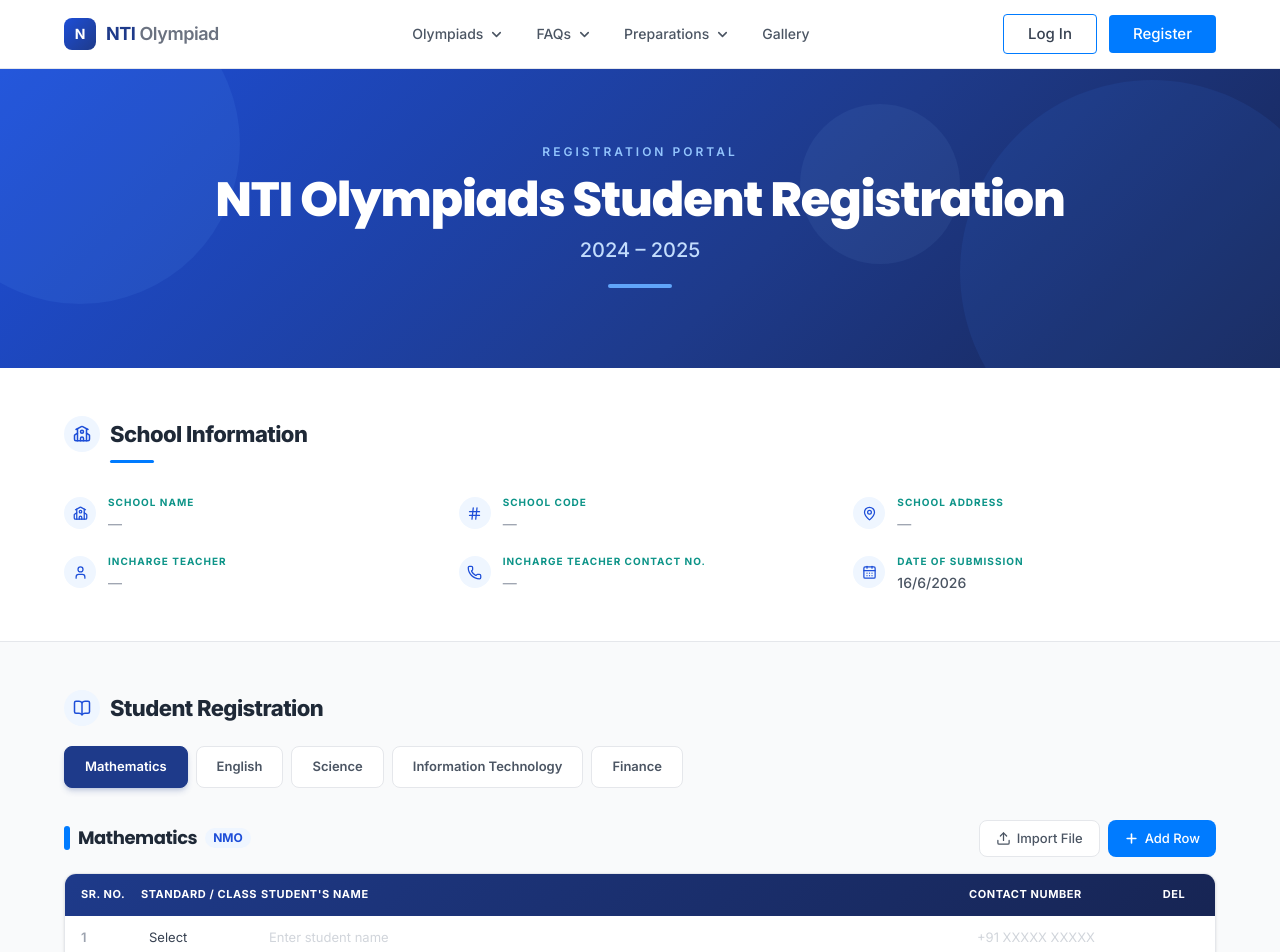
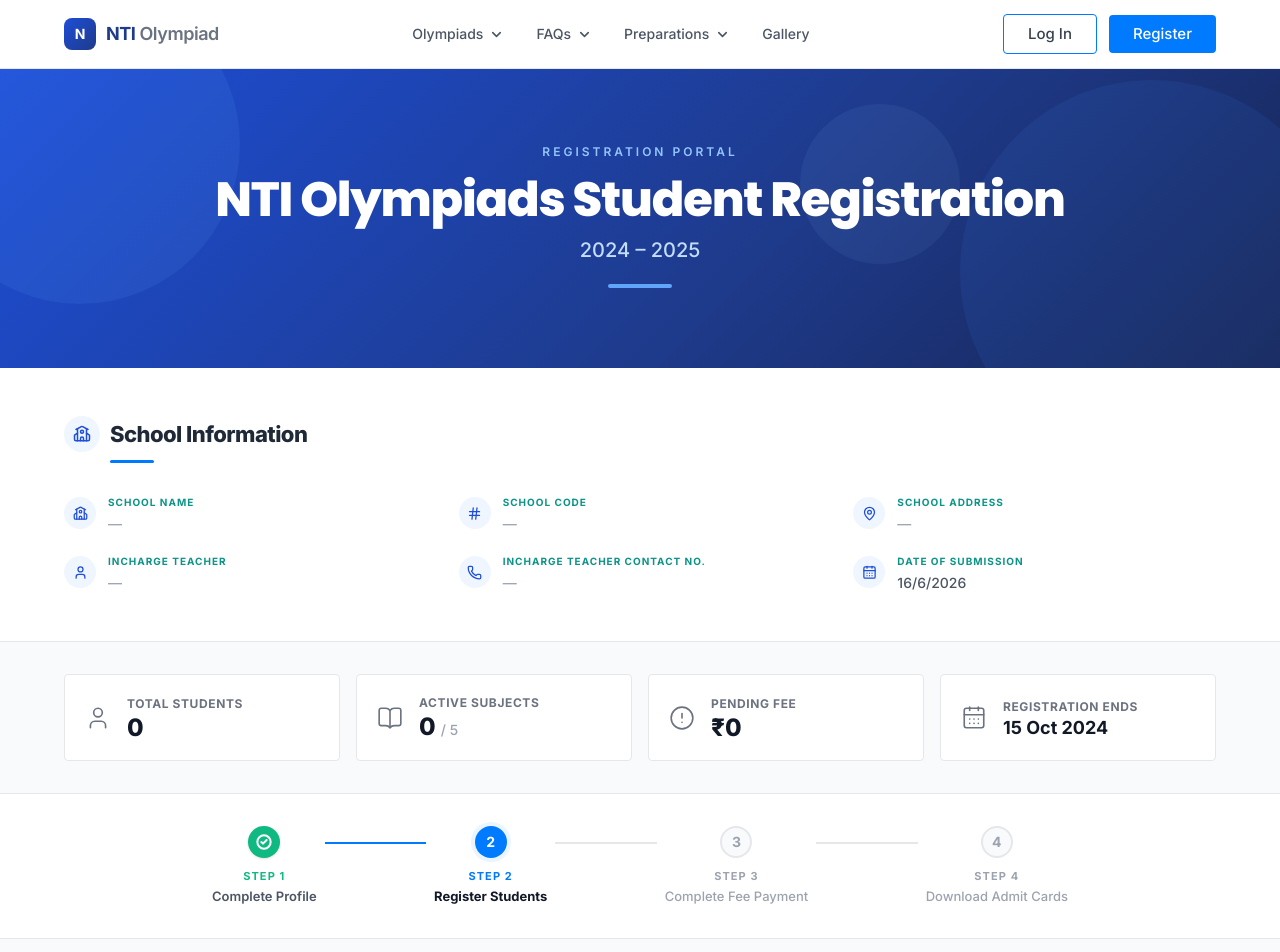
Before and after one commit to Euphatics/Olympiad, a React (Vite) app: page /school-panel in a window 1280 px wide. Shown: the top 952 px of the page. Built offline with nearby package versions, Linux system fonts and the light colour scheme.

Commit message:
style(SchoolPanel): refine layout, integrate progress tracker, and clean tabs/borders

```diff
--- a/src/pages/SchoolPanel/SchoolPanelPage.jsx
+++ b/src/pages/SchoolPanel/SchoolPanelPage.jsx
@@ -271,8 +271,8 @@
       {/* Modal */}
       <div className="fixed inset-0 z-[201] flex items-center justify-center p-4">
         <div
-          className="bg-white rounded-2xl shadow-2xl w-full max-w-[520px] overflow-hidden"
-          style={{ animation: 'dropdown 0.25s cubic-bezier(0.16, 1, 0.3, 1)' }}
+          className="bg-white rounded-sm shadow-2xl w-full max-w-[520px] overflow-hidden border"
+          style={{ animation: 'dropdown 0.25s cubic-bezier(0.16, 1, 0.3, 1)', borderColor: BORDER_COL }}
           onClick={(e) => e.stopPropagation()}
         >
           {/* Header */}
@@ -285,7 +285,7 @@
             </div>
             <button
               onClick={handleClose}
-              className="p-1.5 rounded-lg text-gray-400 hover:bg-gray-100 hover:text-gray-600 transition-colors"
+              className="p-1.5 rounded-md text-gray-400 hover:bg-gray-100 hover:text-gray-600 transition-colors"
             >
               <X size={18} strokeWidth={2} />
             </button>
@@ -320,12 +320,12 @@
                 <label
                   htmlFor="csv-upload"
                   className="flex flex-col items-center justify-center gap-3 py-8 border-2 border-dashed
-                    rounded-xl cursor-pointer transition-colors duration-200
+                    rounded-md cursor-pointer transition-colors duration-200
                     hover:border-[#007BFF] hover:bg-blue-50/30"
                   style={{ borderColor: '#D1D5DB' }}
                 >
                   <div
-                    className="w-12 h-12 rounded-full flex items-center justify-center"
+                    className="w-12 h-12 rounded-md flex items-center justify-center"
                     style={{ background: ICON_BG }}
                   >
                     <Upload size={22} style={{ color: ICON_COL }} strokeWidth={2} />
@@ -365,7 +365,7 @@
                       value={sheetsUrl}
                       onChange={(e) => setSheetsUrl(e.target.value)}
                       placeholder="https://docs.google.com/spreadsheets/d/..."
-                      className="w-full pl-9 pr-3 py-2.5 text-[13px] border rounded-lg outline-none
+                      className="w-full pl-9 pr-3 py-2.5 text-[13px] border rounded-md outline-none
                         transition-all text-gray-800 placeholder:text-gray-400
                         border-gray-300 focus:border-[#007BFF] focus:ring-1 focus:ring-[#007BFF]"
                     />
@@ -373,7 +373,7 @@
                   <button
                     onClick={handleSheetsImport}
                     disabled={!sheetsUrl.trim() || loading}
-                    className="px-4 py-2.5 text-[13px] font-semibold text-white rounded-lg
+                    className="px-4 py-2.5 text-[13px] font-semibold text-white rounded-md
                       transition-all duration-200 disabled:opacity-50 disabled:cursor-not-allowed
                       hover:shadow-md active:scale-[0.97]"
                     style={{ background: PRIMARY_BLUE }}
@@ -387,7 +387,7 @@
             {/* Status message */}
             {status && (
               <div
-                className={`flex items-start gap-2 mt-4 px-3 py-2.5 rounded-lg text-xs leading-relaxed border ${
+                className={`flex items-start gap-2 mt-4 px-3 py-2.5 rounded-sm text-xs leading-relaxed border ${
                   status.type === 'success'
                     ? 'bg-emerald-50 text-emerald-700 border-emerald-200'
                     : 'bg-red-50 text-red-700 border-red-200'
@@ -500,6 +500,17 @@
   };
 
   const activeTab = SUBJECT_TABS.find((t) => t.key === activeSubject);
+
+  // --- Calculate Quick Stats ---
+  const totalStudents = Object.values(studentsBySubject).reduce((acc, rows) => {
+    return acc + rows.filter(r => r.studentName && r.studentName.trim() !== '').length;
+  }, 0);
+
+  const activeSubjectsCount = Object.values(studentsBySubject).filter(rows =>
+    rows.some(r => r.studentName && r.studentName.trim() !== '')
+  ).length;
+
+  const totalFee = totalStudents * 150; // Assuming ₹150 per student
 
   return (
     <>
@@ -631,6 +642,113 @@
       </section>
 
       {/* ════════════════════════════════════════════════════════
+          QUICK STATS SECTION
+          ════════════════════════════════════════════════════════ */}
+      <section className="w-full py-8 border-b" style={{ background: '#F8FAFC', borderColor: BORDER_COL }}>
+        <PageContainer className="max-w-[1280px] mx-auto">
+          <div className="grid grid-cols-1 sm:grid-cols-2 lg:grid-cols-4 gap-4">
+
+            {/* Stat Card 1 */}
+            <div className="bg-white rounded-sm border p-5 flex items-center gap-4 transition-shadow hover:shadow-md" style={{ borderColor: BORDER_COL }}>
+              <User size={26} style={{ color: '#6B7280' }} strokeWidth={1.5} className="flex-shrink-0" />
+              <div>
+                <p className="text-xs font-bold uppercase tracking-wider text-gray-500 mb-1">Total Students</p>
+                <p className="text-2xl font-extrabold text-gray-900 leading-none">{totalStudents}</p>
+              </div>
+            </div>
+
+            {/* Stat Card 2 */}
+            <div className="bg-white rounded-sm border p-5 flex items-center gap-4 transition-shadow hover:shadow-md" style={{ borderColor: BORDER_COL }}>
+              <BookOpen size={26} style={{ color: '#6B7280' }} strokeWidth={1.5} className="flex-shrink-0" />
+              <div>
+                <p className="text-xs font-bold uppercase tracking-wider text-gray-500 mb-1">Active Subjects</p>
+                <p className="text-2xl font-extrabold text-gray-900 leading-none">{activeSubjectsCount} <span className="text-sm font-medium text-gray-400">/ {SUBJECT_TABS.length}</span></p>
+              </div>
+            </div>
+
+            {/* Stat Card 3 */}
+            <div className="bg-white rounded-sm border p-5 flex items-center gap-4 transition-shadow hover:shadow-md" style={{ borderColor: BORDER_COL }}>
+              <AlertCircle size={26} style={{ color: '#6B7280' }} strokeWidth={1.5} className="flex-shrink-0" />
+              <div>
+                <p className="text-xs font-bold uppercase tracking-wider text-gray-500 mb-1">Pending Fee</p>
+                <p className="text-2xl font-extrabold text-gray-900 leading-none">₹{totalFee.toLocaleString('en-IN')}</p>
+              </div>
+            </div>
+
+            {/* Stat Card 4 */}
+            <div className="bg-white rounded-sm border p-5 flex items-center gap-4 transition-shadow hover:shadow-md" style={{ borderColor: BORDER_COL }}>
+              <CalendarDays size={26} style={{ color: '#6B7280' }} strokeWidth={1.5} className="flex-shrink-0" />
+              <div>
+                <p className="text-xs font-bold uppercase tracking-wider text-gray-500 mb-1">Registration Ends</p>
+                <p className="text-lg font-bold text-gray-900 leading-none mt-1">15 Oct 2024</p>
+              </div>
+            </div>
+
+          </div>
+        </PageContainer>
+      </section>
+
+      {/* ════════════════════════════════════════════════════════
+          PROGRESS TRACKER
+          ════════════════════════════════════════════════════════ */}
+      <section className="w-full py-8 border-b" style={{ background: '#FFFFFF', borderColor: BORDER_COL }}>
+        <PageContainer className="max-w-[1000px] mx-auto">
+          <div className="flex flex-col md:flex-row items-center justify-between gap-4 relative">
+
+            {/* Connecting Line */}
+            <div className="hidden md:block absolute top-[16px] left-[50px] right-[50px] h-[2px] z-0" style={{ background: '#E5E7EB' }}>
+              <div className="h-full transition-all duration-500" style={{ width: '33%', background: PRIMARY_BLUE }} />
+            </div>
+
+            {/* Step 1: Complete Profile */}
+            <div className="relative z-10 flex flex-col items-center gap-2.5 bg-white px-2">
+              <div className="w-8 h-8 rounded-full flex items-center justify-center text-white text-sm font-bold shadow-sm" style={{ background: '#10B981' }}>
+                <CheckCircle2 size={16} strokeWidth={3} />
+              </div>
+              <div className="text-center">
+                <p className="text-[11px] font-bold uppercase tracking-widest" style={{ color: '#10B981' }}>Step 1</p>
+                <p className="text-[13px] font-semibold text-gray-600 mt-0.5">Complete Profile</p>
+              </div>
+            </div>
+
+            {/* Step 2: Register Students */}
+            <div className="relative z-10 flex flex-col items-center gap-2.5 bg-white px-2">
+              <div className="w-8 h-8 rounded-full flex items-center justify-center text-white text-sm font-bold shadow-sm ring-4 ring-blue-50" style={{ background: PRIMARY_BLUE }}>
+                2
+              </div>
+              <div className="text-center">
+                <p className="text-[11px] font-bold uppercase tracking-widest" style={{ color: PRIMARY_BLUE }}>Step 2</p>
+                <p className="text-[13px] font-bold text-gray-900 mt-0.5">Register Students</p>
+              </div>
+            </div>
+
+            {/* Step 3: Complete Fee Payment */}
+            <div className="relative z-10 flex flex-col items-center gap-2.5 bg-white px-2">
+              <div className="w-8 h-8 rounded-full flex items-center justify-center bg-gray-50 text-gray-400 text-sm font-bold border-2 border-gray-200">
+                3
+              </div>
+              <div className="text-center">
+                <p className="text-[11px] font-bold uppercase tracking-widest text-gray-400">Step 3</p>
+                <p className="text-[13px] font-medium text-gray-400 mt-0.5">Complete Fee Payment</p>
+              </div>
+            </div>
+
+            {/* Step 4: Download Admit Cards */}
+            <div className="relative z-10 flex flex-col items-center gap-2.5 bg-white px-2">
+              <div className="w-8 h-8 rounded-full flex items-center justify-center bg-gray-50 text-gray-400 text-sm font-bold border-2 border-gray-200">
+                4
+              </div>
+              <div className="text-center">
+                <p className="text-[11px] font-bold uppercase tracking-widest text-gray-400">Step 4</p>
+                <p className="text-[13px] font-medium text-gray-400 mt-0.5">Download Admit Cards</p>
+              </div>
+            </div>
+
+          </div>
+        </PageContainer>
+      </section>
+
+      {/* ════════════════════════════════════════════════════════
           SUBJECT TABS + STUDENT TABLE
           ════════════════════════════════════════════════════════ */}
       <section
@@ -656,8 +774,8 @@
               </div>
             </div>
 
-            {/* Tab pills */}
-            <div className="flex flex-wrap gap-2">
+            {/* Tabs (Underline style, non-pill) */}
+            <div className="flex flex-wrap gap-1 border-b" style={{ borderColor: BORDER_COL }}>
               {SUBJECT_TABS.map((tab) => {
                 const isActive = activeSubject === tab.key;
                 return (
@@ -666,11 +784,11 @@
                     id={`tab-${tab.key}`}
                     onClick={() => setActiveSubject(tab.key)}
                     className={`
-                      px-5 py-2.5 rounded-lg text-[13px] font-semibold
-                      transition-all duration-200 border
+                      px-5 py-3 text-[13px] font-semibold transition-all duration-200
+                      border-b-2 -mb-px
                       ${isActive
-                        ? 'bg-[#1E3A8A] text-white border-[#1E3A8A] shadow-md shadow-[#1E3A8A]/20'
-                        : 'bg-white text-gray-600 border-gray-200 hover:border-[#007BFF] hover:text-[#007BFF] hover:shadow-sm'
+                        ? 'border-[#007BFF] text-[#007BFF]'
+                        : 'border-transparent text-gray-500 hover:text-gray-800 hover:border-gray-300'
                       }
                     `}
                   >
@@ -708,7 +826,7 @@
                 id="btn-import-csv"
                 onClick={() => setImportOpen(true)}
                 className="inline-flex items-center gap-1.5 px-4 py-2 text-[13px] font-medium
-                  bg-white border rounded-lg transition-all duration-200
+                  bg-white border rounded-md transition-all duration-200
                   text-gray-600 hover:border-[#007BFF] hover:text-[#007BFF] hover:shadow-sm
                   active:scale-[0.97]"
                 style={{ borderColor: BORDER_COL }}
@@ -720,7 +838,7 @@
                 id="btn-add-row"
                 onClick={addRow}
                 className="inline-flex items-center gap-1.5 px-4 py-2 text-[13px] font-medium
-                  text-white rounded-lg transition-all duration-200
+                  text-white rounded-md transition-all duration-200
                   hover:shadow-md active:scale-[0.97]"
                 style={{ background: PRIMARY_BLUE }}
                 onMouseEnter={(e) => (e.currentTarget.style.background = HOVER_BLUE)}
@@ -733,7 +851,7 @@
           </div>
 
           {/* ── Student Table ────────────────────────────────── */}
-          <div className="bg-white rounded-xl border overflow-hidden shadow-sm" style={{ borderColor: BORDER_COL }}>
+          <div className="bg-white rounded-sm border overflow-hidden shadow-sm" style={{ borderColor: BORDER_COL }}>
             {/* Table header */}
             <div
               className="grid items-center px-4 py-3 text-[11px] font-bold uppercase tracking-wider border-b"
@@ -863,7 +981,7 @@
               <button
                 id="btn-download"
                 className="inline-flex items-center gap-1.5 px-5 py-2.5 text-[13px] font-medium
-                  bg-white border rounded-lg transition-all duration-200
+                  bg-white border rounded-md transition-all duration-200
                   text-gray-600 hover:border-gray-400 hover:text-gray-800 hover:shadow-sm"
                 style={{ borderColor: BORDER_COL }}
               >
@@ -874,7 +992,7 @@
                 id="btn-save"
                 onClick={handleSave}
                 className="inline-flex items-center gap-1.5 px-6 py-2.5 text-[13px] font-semibold
-                  text-white rounded-lg transition-all duration-200
+                  text-white rounded-md transition-all duration-200
                   hover:shadow-lg active:scale-[0.97]"
                 style={{
                   background: '#1E3A8A',
@@ -890,7 +1008,7 @@
           </div>
 
           {/* Note */}
-          <div className="mt-8 px-4 py-3 rounded-lg border" style={{ borderColor: '#BFDBFE', background: '#EFF6FF' }}>
+          <div className="mt-8 px-4 py-3 rounded-sm border" style={{ borderColor: '#BFDBFE', background: '#EFF6FF' }}>
             <p className="text-xs leading-relaxed" style={{ color: '#1D4ED8' }}>
               <span className="font-bold">Note:</span> Please ensure all student details are accurate before submitting.
               Each subject registration will be submitted separately. You can switch between subjects using the tabs above
```
